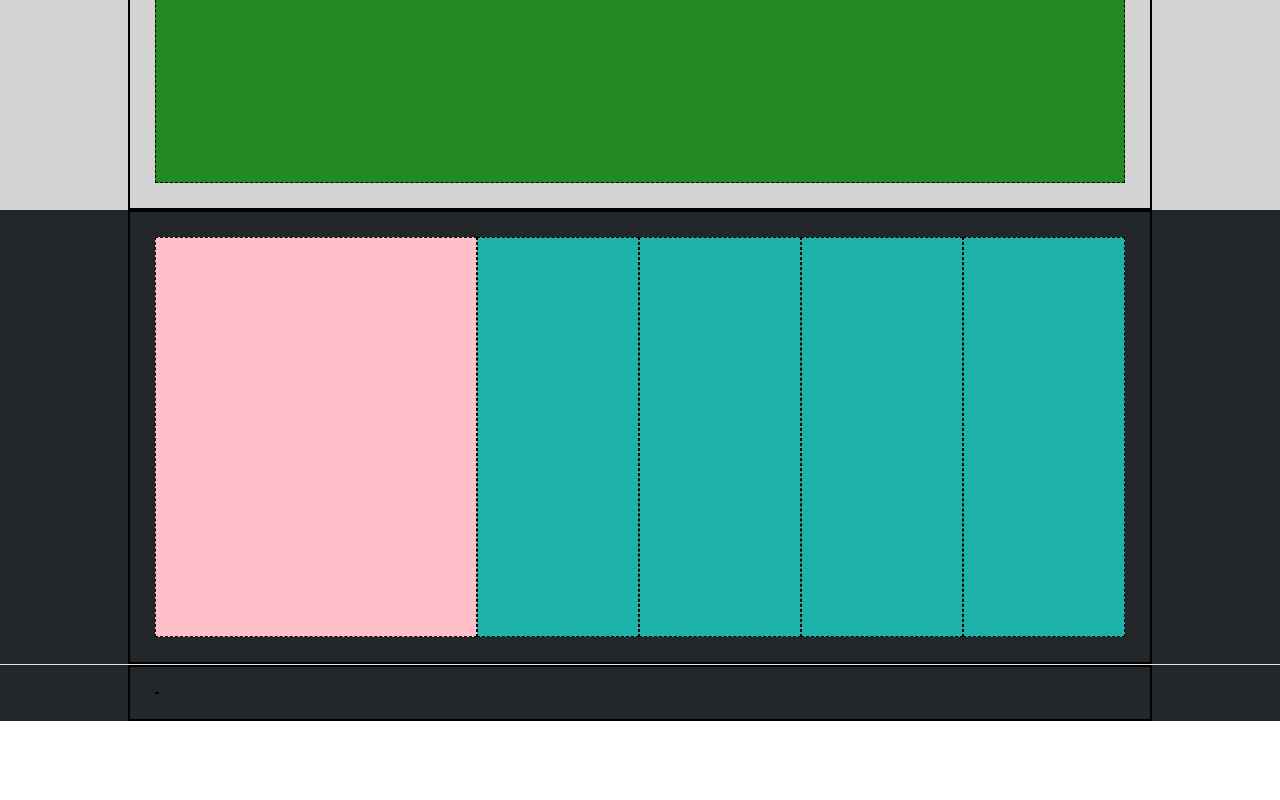
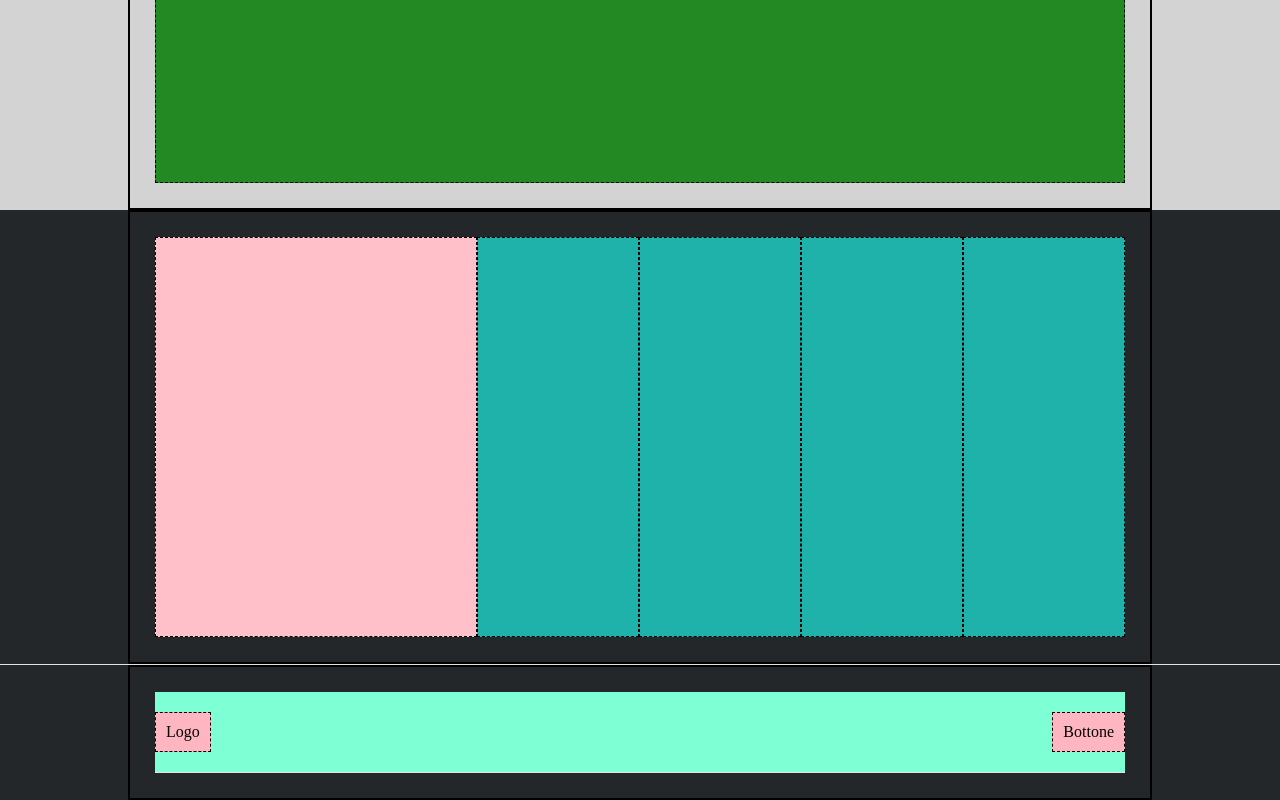
Before and after one commit to casalaspro/htmlcss-struttura-discord, a plain HTML site: page index.html in a window 1280 px wide. Shown: the part 2754-3554 px from the top of the page. Before the commit the page ends 3475 px from the top, so only its background shows below. Drawn offline with Linux system fonts and the light colour scheme.

Commit message:
ADD - footer-bottom style / FIX - box-dark_green background separation

```diff
--- a/app.css
+++ b/app.css
@@ -100,6 +100,9 @@ nav {
 
 .row .bg-dark_green{
   background-color: #238A23;
+  }
+
+.row .box-dark_green{
   flex-grow: 1;
   min-height: 700px
 }
@@ -132,9 +135,25 @@ nav {
 
 
 
-/* Black footer #23272A with nav #1FB2AA and elements pink #FFB6C1 */
+/* Black footer #23272A with nav #7FFFD4 and elements pink #FFB6C1 */
 
+.bg-pink{
+background-color: #FFB6C1;
+}
 
+.bg-light_green{
+  background-color: #7FFFD4;
+}
+
+.footer-bottom .row{
+  padding: 20px 0;
+  justify-content: space-between;
+  border-bottom: 1px solid #E3E3E3;
+}
+
+.foot-logo, .foot-button{
+  padding: 10px;
+}
 
 
 
--- a/index.html
+++ b/index.html
@@ -65,7 +65,7 @@
     <section class="bg-grey">
       <div class="container">
         <div class="row">
-          <div class="col bg-dark_green"></div>
+          <div class="col bg-dark_green box-dark_green"></div>
         </div>
       </div>
     </section>
@@ -86,9 +86,9 @@
 
       <section class="footer-bottom">
         <div class="container">
-          <div class="row">
-            <div class="col bg-pink foot-logo"></div>
-            <div class="col bg-pink foot-button"></div>
+          <div class="row bg-light_green">
+            <div class="col bg-pink foot-logo"><a href="#"><img src="" alt="">Logo</a></div>
+            <div class="col bg-pink foot-button">Bottone</div>
           </div>
         </div>
       </section>
```
